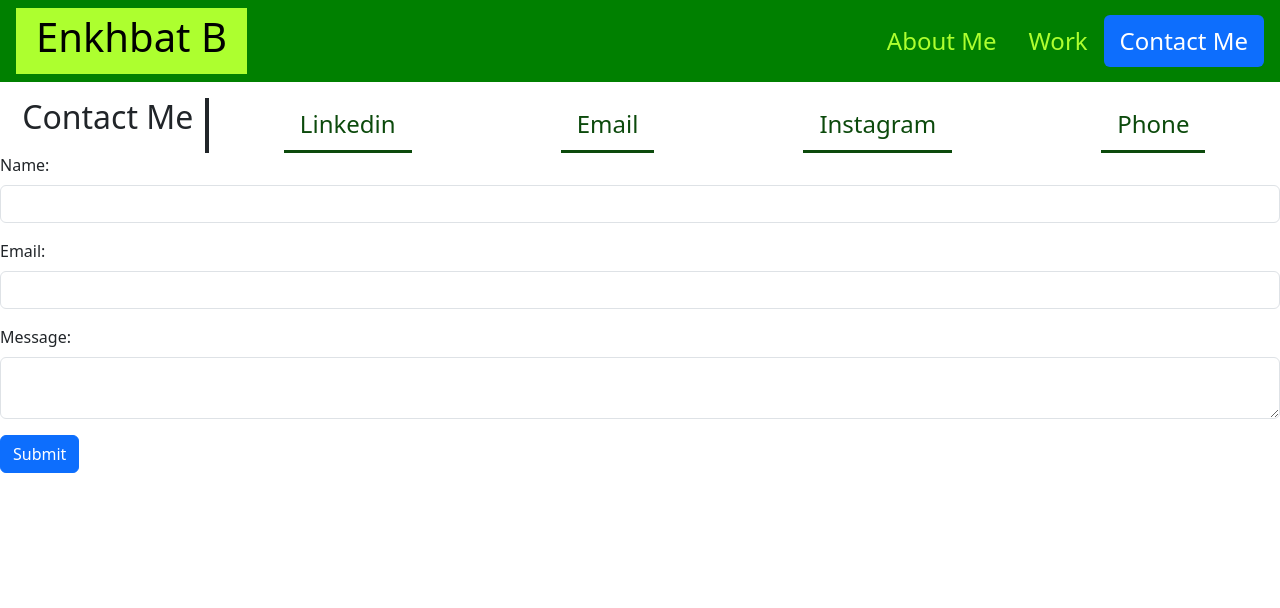
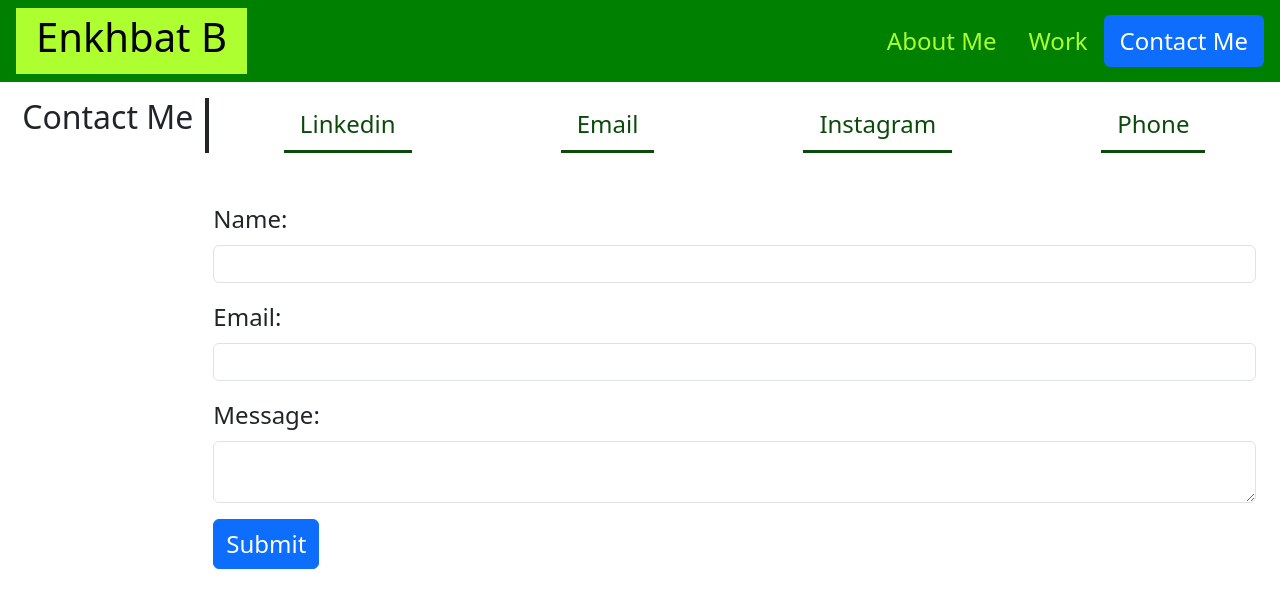
Before and after one commit to enx-code/react-Portfolio, a React (Vite) app in the folder challenge/: page /contact in a window 1280 px wide. Shown: the top 608 px of the page. Built offline with nearby package versions, Linux system fonts and the light colour scheme.

Commit message:
form finished with bootstrap

```diff
--- a/challenge/src/components/ContactMe.jsx
+++ b/challenge/src/components/ContactMe.jsx
@@ -56,9 +56,8 @@ function ContactMe() {
             </a>
           </li>
         </ul>
-      </div>
-      <div className="m">
-        <form onSubmit={handleSubmit}>
+        <div className="row justify-content-end mt-5">
+          <form onSubmit={handleSubmit} className="col-10 fs-4">
             <div className="mb-3">
               <label htmlFor="name" className="form-label">
                 Name:
@@ -100,10 +99,11 @@ function ContactMe() {
                 required
               />
             </div>
-          <button type="submit" className="btn btn-primary">
+            <button type="submit" className="btn btn-primary fs-4">
               Submit
             </button>
           </form>
+        </div>
       </div>
     </div>
   );
```
Lines whose indentation alone changed are shown as unchanged.
